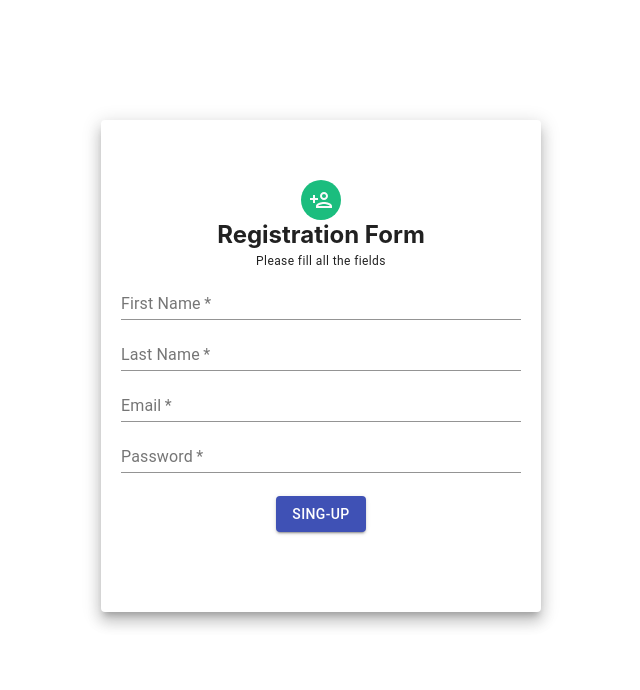
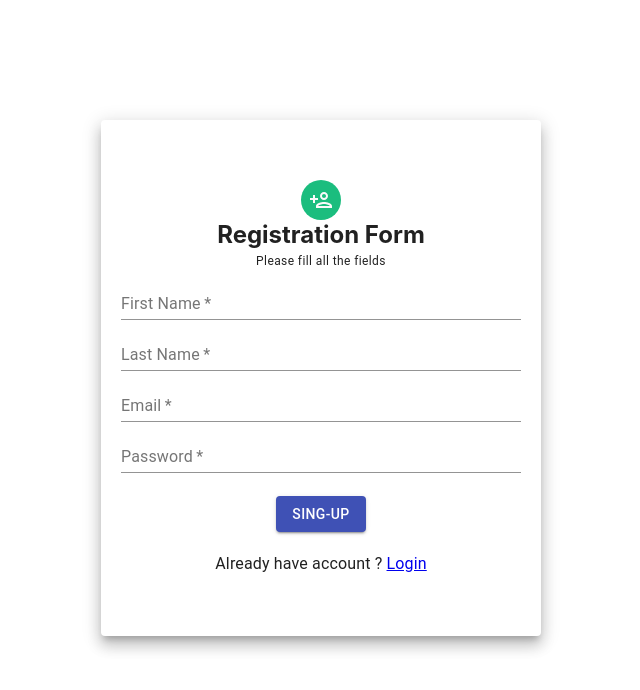
Before and after one commit to RakeshSR10/EmployeePayroll-FrontEnd-ReactJS, a React (Create React App) app: page /register in a window 1280 px wide. Shown: the top 690 px of the page, without its empty margins (319-959 px from the left). Built offline with nearby package versions, Linux system fonts and the light colour scheme.

Commit message:
feat: navigate router in login and register pages using link

```diff
--- a/src/pages/loginForm.jsx
+++ b/src/pages/loginForm.jsx
@@ -84,10 +84,10 @@ const Login = () => {
                                     onClick={notify}
                                     fullWidth>{props.isSubmitting ? "Loading" : "Sign-in"}
                                 </Button><br/><br/>
-                                {/* <Typography>
+                                <Typography>
                                     {' '}
                                     Do you have account ? <Link to='/register'>Register here</Link>
-                                </Typography> */}
+                                </Typography>
                             </Form>
                         )}
                     </Formik>
--- a/src/pages/registerForm.jsx
+++ b/src/pages/registerForm.jsx
@@ -123,10 +123,10 @@ const Registration = () => {
                                     onClick={notify}
                                     style={marginTop}>{props.isSubmitting ? "Loading" : "Sing-Up"}
                                 </Button><br/><br/>
-                                {/* <Typography>
+                                <Typography>
                                         {' '}
                                         Already have account ? <Link to='/login'>Login</Link>
-                                    </Typography> */}
+                                    </Typography>
                             </Form>
                         )}
                     </Formik>
```
